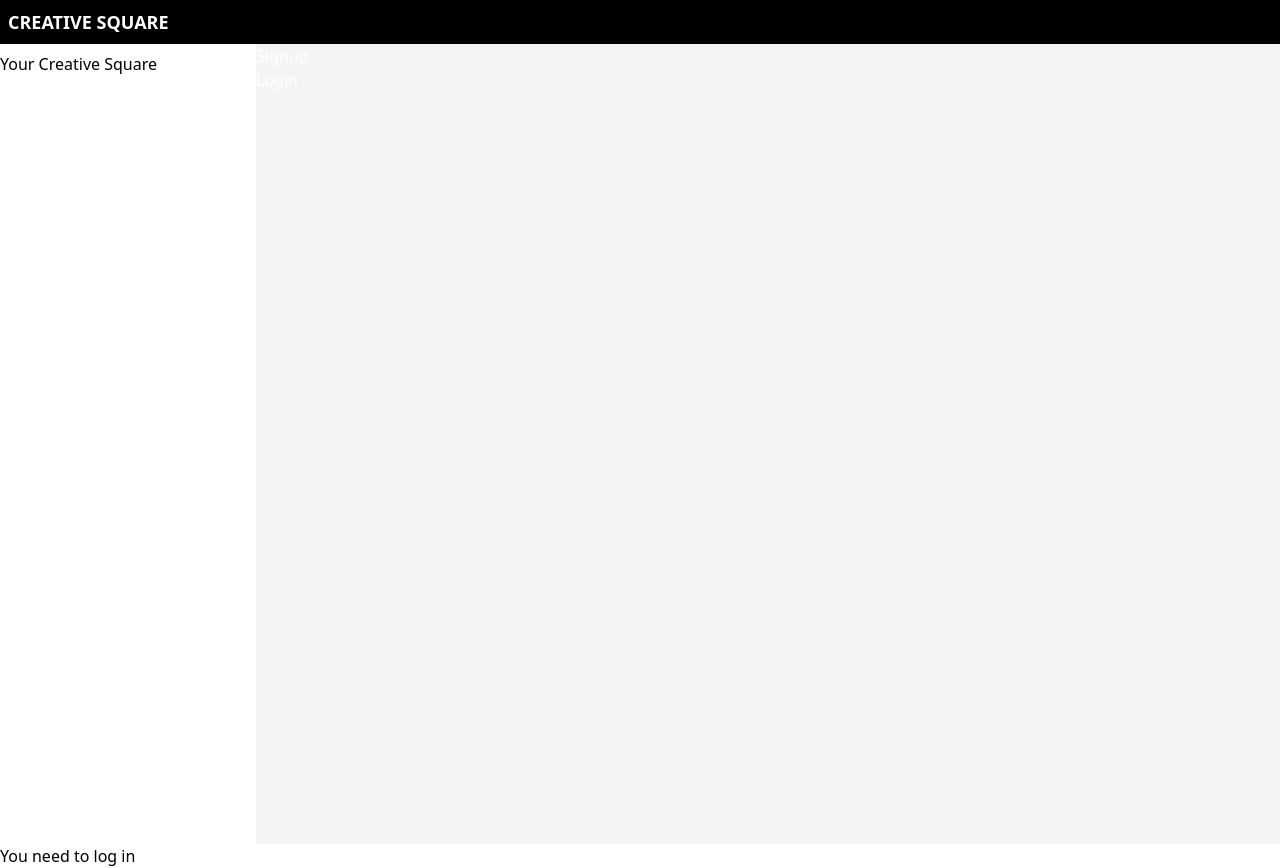
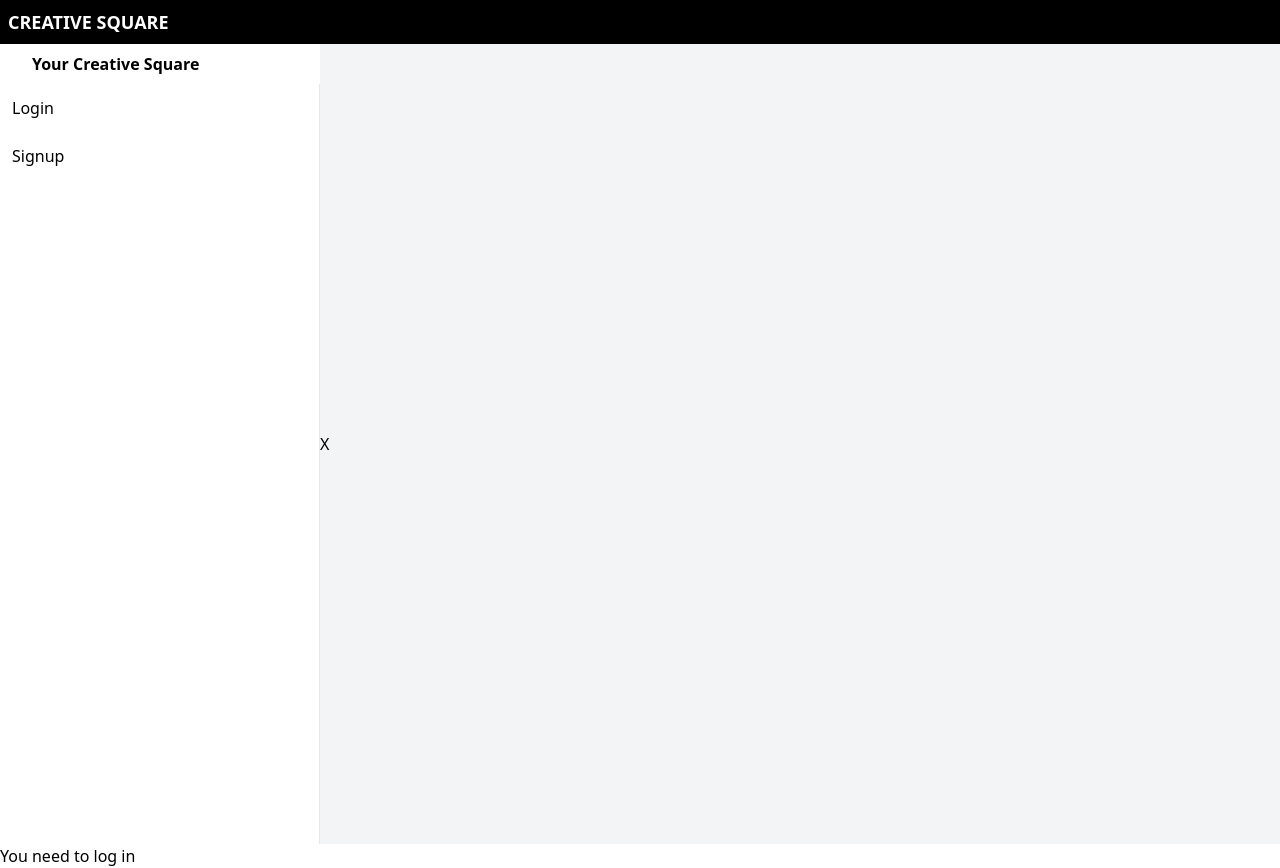
Before and after one commit to Napo-100/creative-square, a React (Create React App) app in the folder client/: page / in a window 1280 px wide. Built offline with nearby package versions, Linux system fonts and the light colour scheme.

Commit message:
adding the closing button to the sidebar

```diff
--- a/client/src/components/Nav/index.js
+++ b/client/src/components/Nav/index.js
@@ -1,6 +1,7 @@
-import React from "react";
+import React, { useState } from "react";
 import Auth from "../../utils/auth";
 import { Link } from "react-router-dom";
+
 
 function Nav() {
 
@@ -36,23 +37,55 @@ function Nav() {
         }
     }
 
+    const [isClosed, setClosed] = React.useState(false)
     return (
-        <div className="bg-black text-white">
-            <div className="font-sans text-lg flex justify-between p-2 font-bold">
+        <div className="bg-black ">
+            <div className="font-sans text-white text-lg flex justify-between p-2 font-bold">
                 <Link to="/">
                     CREATIVE SQUARE
                 </Link>
             </div>
 
             <div className="flex bg-gray-100">
-                <aside className="bg-white w-64 min-h-screen flex flex-col">
-                    <span className="text-black py-2">Your Creative Square</span>
-                </aside>
-                <div className="flex justify-end">
-                    <nav>
-                        {showNavigation()}
-                    </nav>
-                </div>
+                {!isClosed && (
+                    <aside className="bg-white w-80 min-h-screen flex flex-col">
+                        <h1 className="text-black py-2 font-bold px-8">Your Creative Square</h1>
+
+                        <div className="border-r flex-grow">
+                            <nav>
+                                <ul>
+                                    <li className="p-3">
+                                        <a href="">
+                                            Login
+                                    </a>
+                                    </li>
+                                    <li className="p-3">
+                                        <a href="">
+                                            Signup
+                                    </a>
+                                    </li>
+                                </ul>
+                            </nav>
+                            {/* <nav>
+                            {showNavigation()}
+                        </nav> */}
+                        </div>
+                    </aside>
+                )}
+                {isClosed ? (
+                    <button id="nav-toggle" className="flex items-center px-3 py-2 border rounded text-gray-500 border-gray-600 hover:text-white hover:border-white"
+                        onClick={() => setClosed(false)}>
+                        <svg
+                            className="fill-current h-3 w-3"
+                            viewBox="0 0 20 20"
+                            xmlns="http://www.w3.org/2000/svg"
+                        >
+                            <path d="M0 3h20v2H0V3zm0 6h20v2H0V9zm0 6h20v2H0v-2z" />
+                        </svg>
+                    </button>
+                ) : (
+                        <button onClick={() => setClosed(true)}>X</button>
+                    )}
             </div>
         </div>
     );
```
